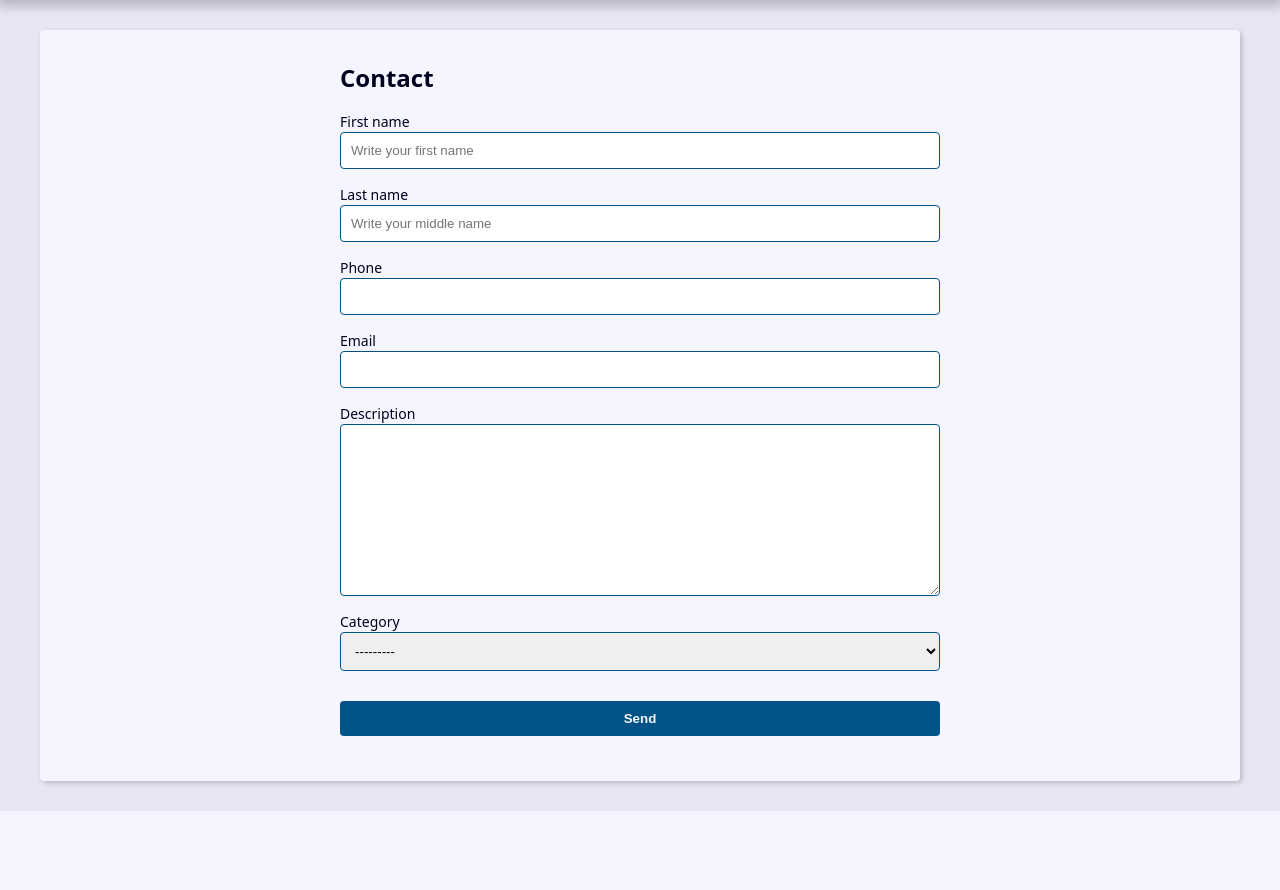
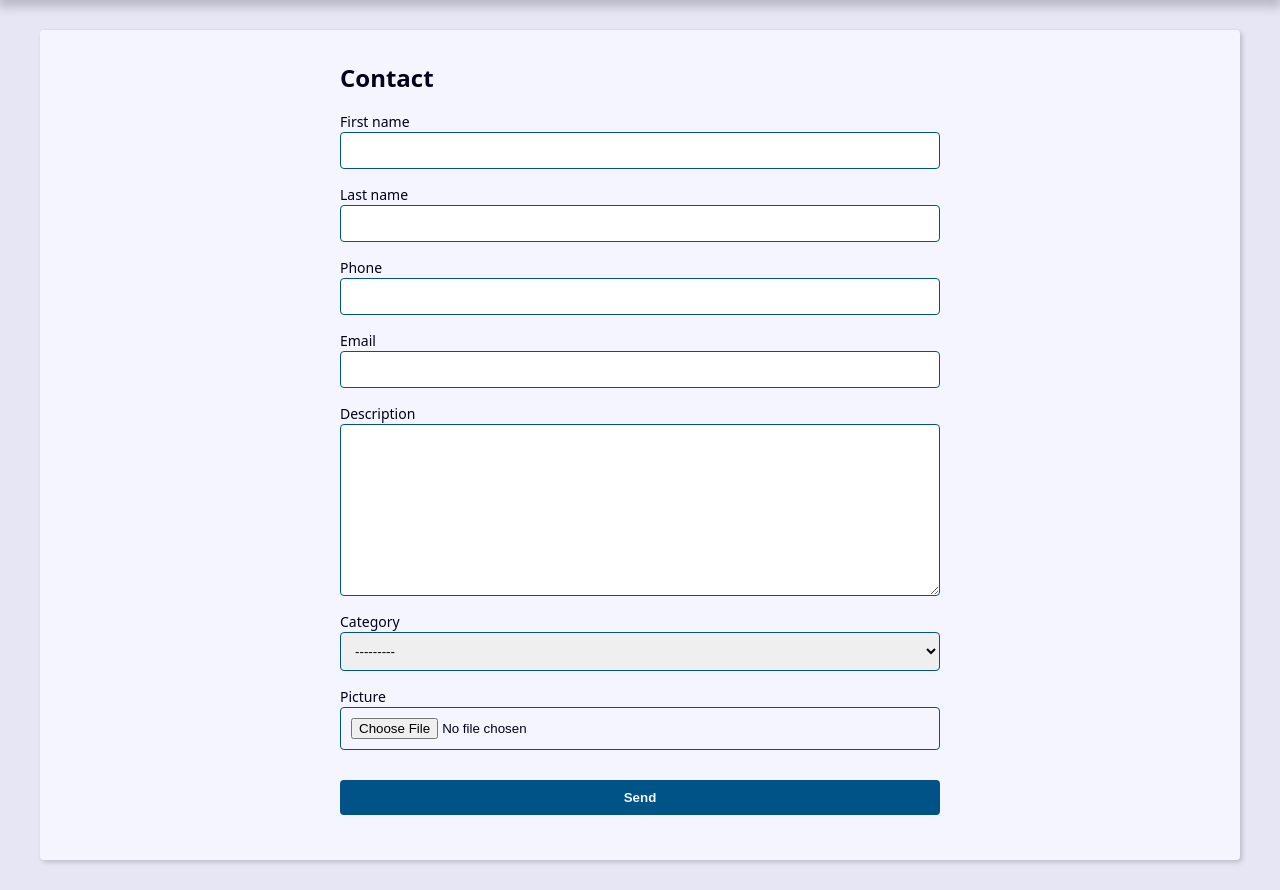
Before and after one commit to JonProg/Django_Agenda, a Django app: page /contact/create/ in a window 1280 px wide. Shown: the part 239-1129 px from the top of the page. Before the commit the page ends 1050 px from the top, so only its background shows below. Run offline with Django 4.2, Linux system fonts and the light colour scheme; tables that the repository leaves empty hold one stand-in row (values such as "Sample post").

Commit message:
Add upload images

```diff
--- a/contact/forms.py
+++ b/contact/forms.py
@@ -3,28 +3,19 @@ from django import forms
 from django.core.exceptions import ValidationError
 
 class ContactForm(forms.ModelForm):
-    first_name = forms.CharField(
-        widget= forms.TextInput(
-            attrs={
-                'class':'classe-first_name',
-                'placeholder':'Write your first name'
+    picture = forms.ImageField(
+        widget = forms.FileInput(
+            attrs = {
+                'accept':'image/*'
             }
-        ),
+        )
     )
-
-    last_name = forms.CharField(
-        widget= forms.TextInput(
-            attrs={
-                'placeholder':'Write your middle name'
-            }
-        ),
-    )
-
     class Meta:
         model = models.Contact
         fields = (
             'first_name', 'last_name', 'phone',
             'email', 'description', 'category',
+            'picture',
         )
 
 #Serve para fazermos algumas alterações ou validações dos dados antes dos mesmo serem enviados para o servidor
--- a/contact/templates/contact/contact.html
+++ b/contact/templates/contact/contact.html
@@ -13,6 +13,12 @@
     <p><b>Description:</b> {{ contact.description }}</p>
     <p><b>Category:</b> {{ contact.category.name }}</p>
 
+    {% if contact.picture %}
+      <p>
+        <img src="{{ contact.picture.url }}" alt="{{ contact.first_name }} {{ contact.last_name }}">
+      </p>
+    {% endif %}
+
     <div class="contact-links">
       <a class="btn btn-link" href="{% url 'contact:update' contact.id %}">Update</a>
 
--- a/contact/templates/contact/create.html
+++ b/contact/templates/contact/create.html
@@ -19,6 +19,11 @@
                             <p class="help-text">{{ field.help_text }}</p>
                         {% endif %}
                     </div>
+                    {% if field.name == 'picture' and field.value.url %}
+                        <div class="form-group">
+                            <img src="{{ field.value.url }}" alt="Your Image">
+                        </div>
+                    {% endif %}
                 {% endfor %}
             </div>
 
--- a/contact/views/contact_form.py
+++ b/contact/views/contact_form.py
@@ -7,7 +7,7 @@ def create(request):
     form_action = reverse('contact:create')
 
     if request.method == 'POST':
-        form = ContactForm(request.POST)
+        form = ContactForm(request.POST, request.FILES)
         context = {
             'form':form,
             'form_action': form_action,
@@ -39,7 +39,7 @@ def update(request, contact_id):
     form_action = reverse('contact:update', args= (contact_id,))
 
     if request.method == 'POST':
-        form = ContactForm(request.POST, instance=contact)
+        form = ContactForm(request.POST, request.FILES, instance=contact)
         context = {
             'form':form,
             'form_action': form_action,
@@ -65,6 +65,7 @@ def update(request, contact_id):
         context,
         )
 
+
 def delete(request, contact_id):
     contact = get_object_or_404(Contact, pk = contact_id, show = True)
     confirmation = request.POST.get('confirmation','no')
```
